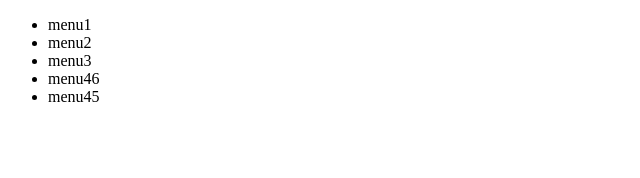
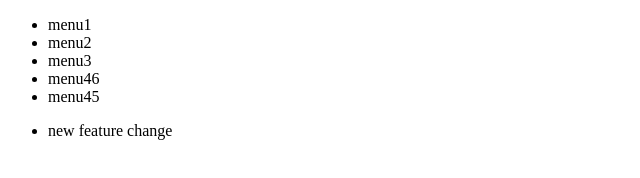
Before and after one commit to azadar/netGitTest, a plain HTML site: page index.html in a window 1280 px wide. Shown: the whole page, without its empty margins (0-640 px from the left). Drawn offline with Linux system fonts and the light colour scheme.

Commit message:
this is new feature1 branch change

```diff
--- a/index.html
+++ b/index.html
@@ -12,5 +12,8 @@
       <li>menu46</li>
       <li>menu45</li>
     </ul>
+    <ul>
+      <li>new feature change</li>
+    </ul>
   </body>
 </html>
```
